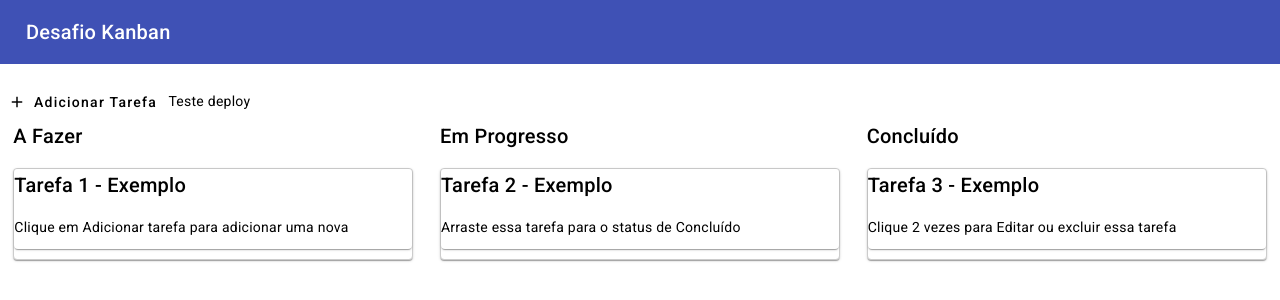
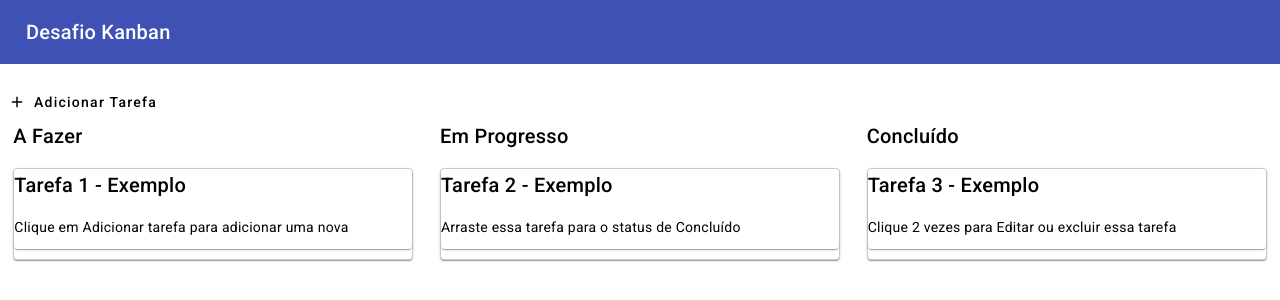
Before and after one commit to gabrieel1007/desafioKanban, an Angular app: page / in a window 1280 px wide. Shown: the top 300 px of the page. Built offline with nearby package versions, Linux system fonts and the light colour scheme.

Commit message:
correção de teste de coommit

```diff
--- a/src/app/app.component.html
+++ b/src/app/app.component.html
@@ -6,7 +6,6 @@
   <button (click)="newTask()" mat-button>
     <mat-icon>add</mat-icon> Adicionar Tarefa
   </button>
-  Teste deploy
 
   <div class="container-wrapper">
     <div class="container">
```
